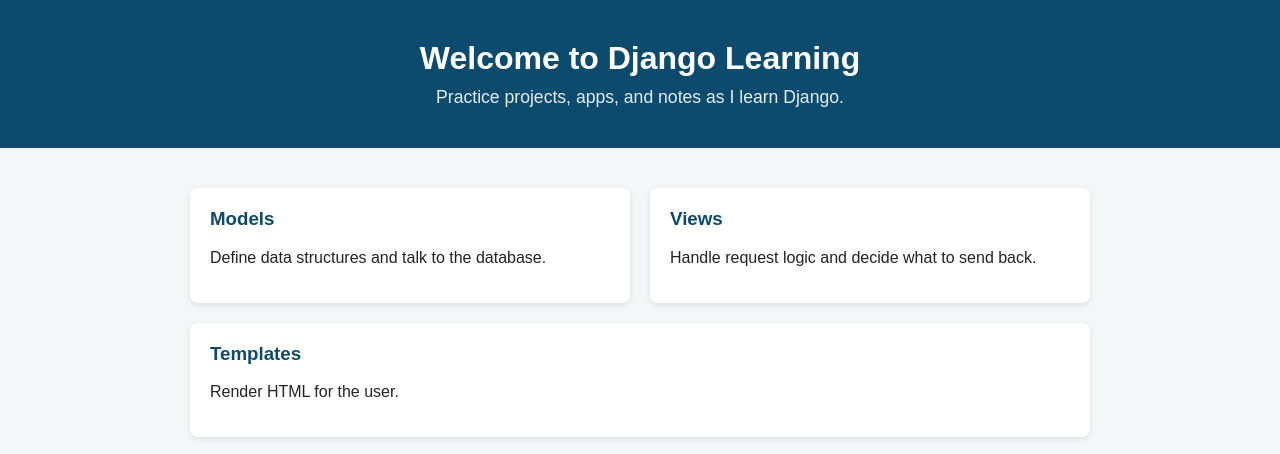
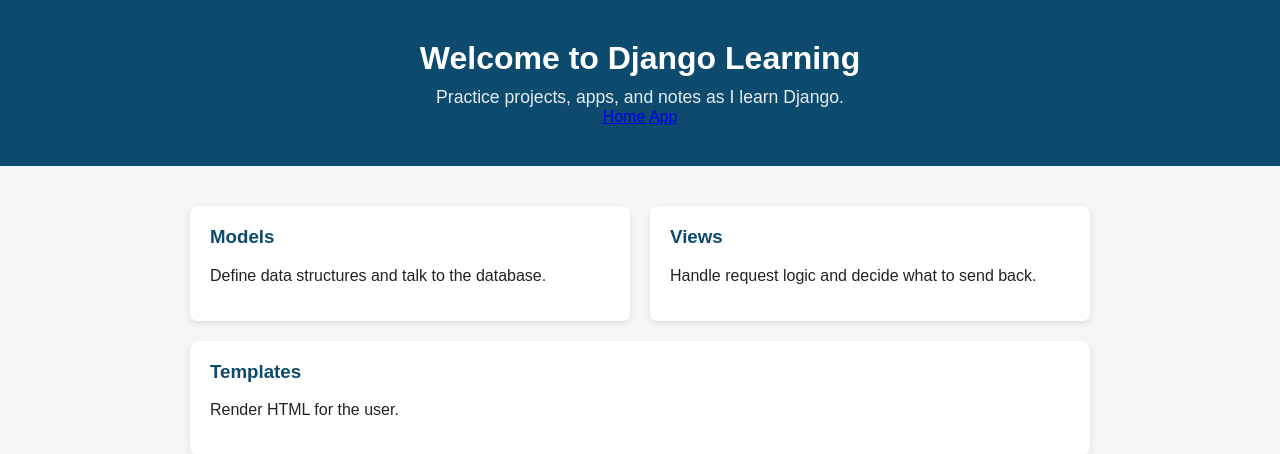
Before and after one commit to utkarshgayguwal/django-learning, a Django app: page / in a window 1280 px wide. Shown: the top 454 px of the page. Run offline with Django 5.2, Linux system fonts and the light colour scheme.

Commit message:
chore: added nav links using url tag to jump between named routes on each page

```diff
--- a/app/templates/app/index.html
+++ b/app/templates/app/index.html
@@ -10,6 +10,10 @@
     <header>
         <h1>{{ app_name }} Page</h1>
         <p>{{ description }}</p>
+        <nav>
+            <a href="{% url 'home' %}">Home</a>
+            <a href="{% url 'app-index' %}">App</a>
+        </nav>
     </header>
 
     <div class="container">
--- a/templates/home.html
+++ b/templates/home.html
@@ -10,6 +10,10 @@
     <header>
         <h1>Welcome to {{ site_name }}</h1>
         <p>{{ tagline }}</p>
+        <nav>
+            <a href="{% url 'home' %}">Home</a>
+            <a href="{% url 'app-index' %}">App</a>
+        </nav>
     </header>
 
     <div class="container">
```
